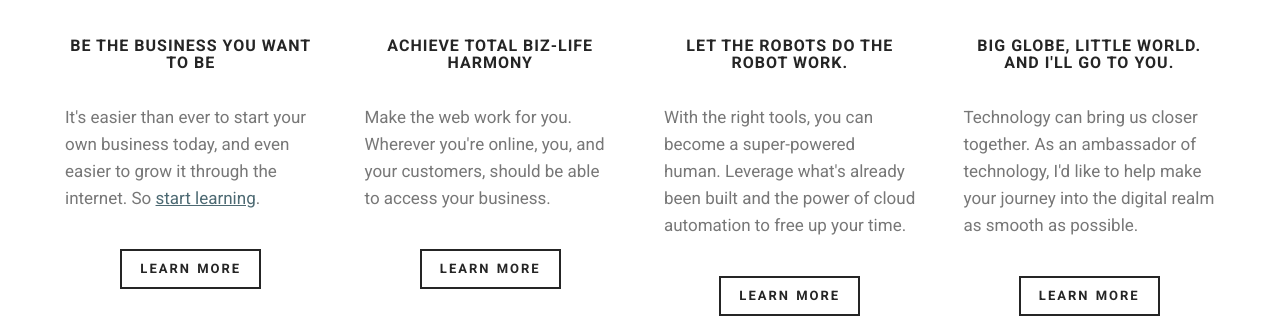
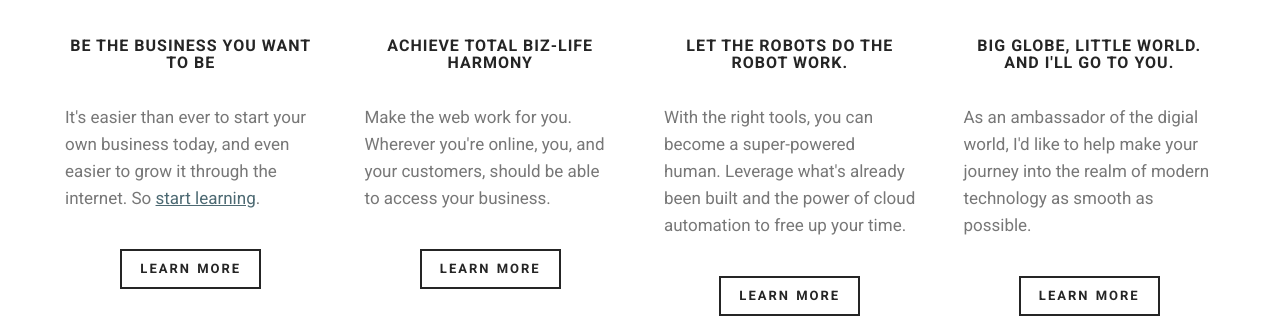
Before and after one commit to mglobel/mglobel, a Jekyll site: the page built from llc/index.html, in a window 1280 px wide. Shown: the part 670-994 px from the top of the page. Built offline with Jekyll 4.4.1, drawn with Linux system fonts in a browser that asks for light colours.

Commit message:
update llc/index.html

```diff
--- a/llc/index.html
+++ b/llc/index.html
@@ -144,10 +144,9 @@ permalink: /llc/
                   <div class="mbr-section__container mbr-section__container--middle">
                       <div class="mbr-article mbr-article--wysiwyg">
                           <p>
-                            Technology can bring us closer together. As an
-                            ambassador of technology, I'd like to help make
-                            your journey into the digital realm as
-                            smooth as possible.
+                            As an ambassador of the digial world, I'd like to
+                            help make your journey into the realm of modern
+                            technology as smooth as possible.
                           </p>
                       </div>
                   </div>
```
